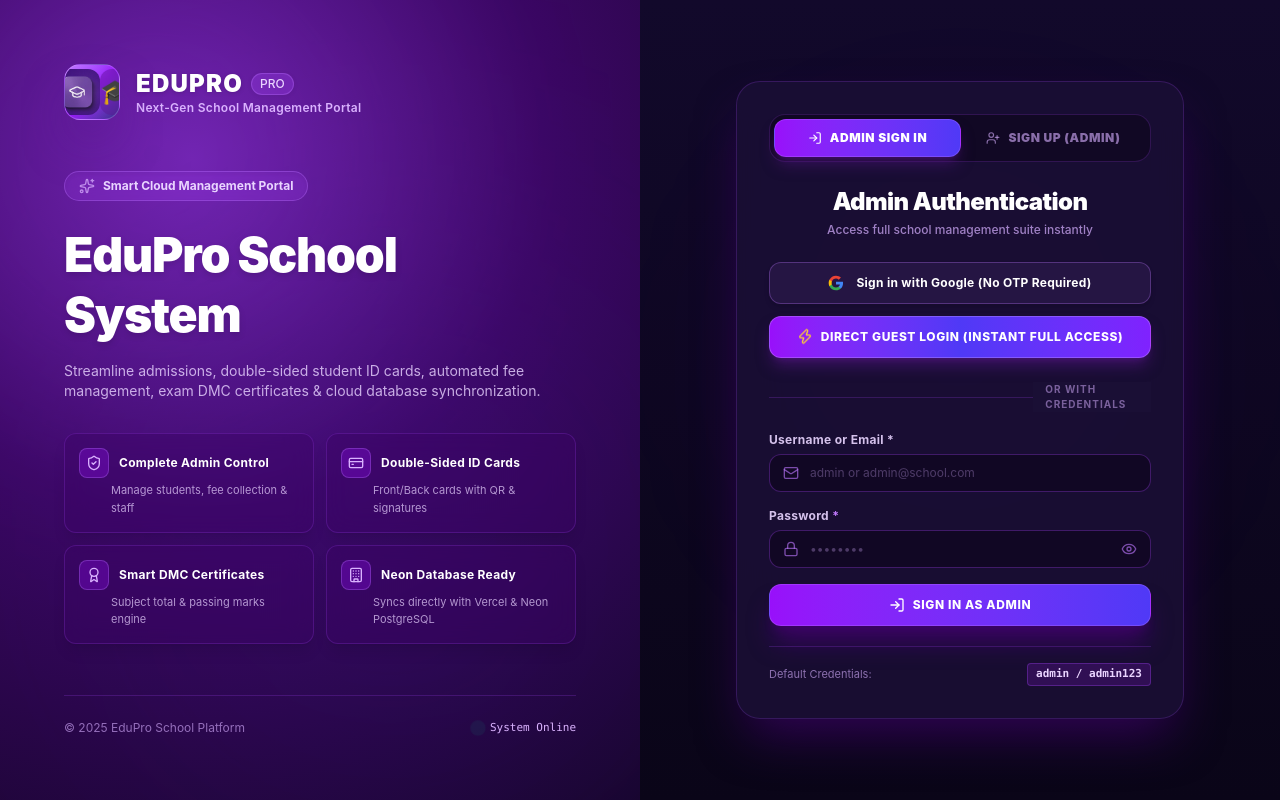
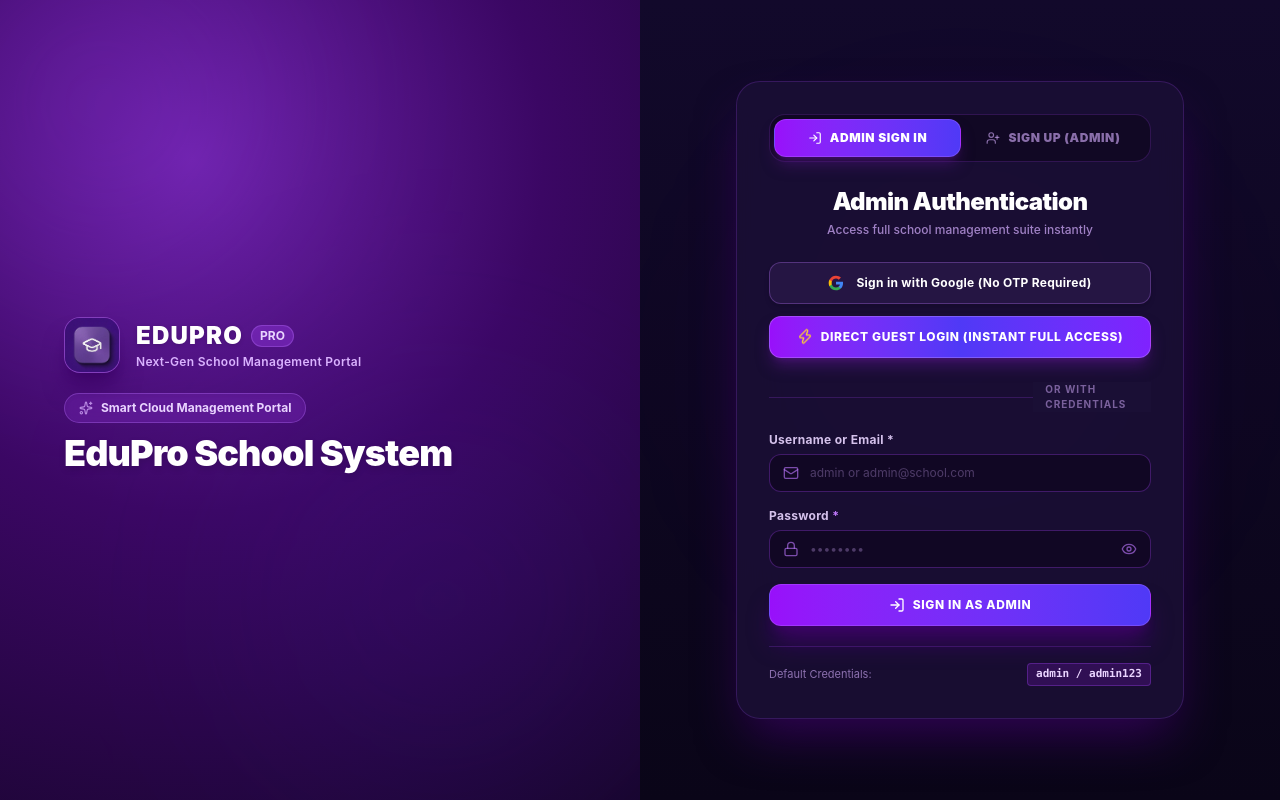
Before and after one commit to mahmoodkhanafd/Edu-pro-new-clone, a Next.js app: page /login in a window 1280 px wide. Built offline with nearby package versions, Linux system fonts and the light colour scheme.

Commit message:
Clean up login page: single public/Edupro_icon.jpg logo, remove extra paragraph & footer, ensure direct landing on login
Co-authored-by: arena-agent <297053741+arena-agent@users.noreply.github.com>

```diff
--- a/src/app/login/page.tsx
+++ b/src/app/login/page.tsx
@@ -10,16 +10,9 @@
   Eye,
   EyeOff,
   LogIn,
-  CheckCircle2,
   Zap,
   Sparkles,
-  ShieldCheck,
   UserPlus,
-  ArrowRight,
-  BookOpen,
-  Award,
-  CreditCard,
-  Building,
 } from 'lucide-react';
 
 export default function LoginPage() {
@@ -58,7 +51,7 @@
       });
       setGoogleLoading(false);
       router.push('/');
-    }, 500);
+    }, 400);
   };
 
   // Guest Direct Login
@@ -74,7 +67,7 @@
       });
       setGuestLoading(false);
       router.push('/');
-    }, 400);
+    }, 300);
   };
 
   // Standard Form Submit (Login / Sign Up)
@@ -122,106 +115,65 @@
           setLoading(false);
         }
       }
-    }, 500);
+    }, 400);
   };
 
   if (!mounted) return null;
 
   return (
     <div className="min-h-screen flex flex-col lg:flex-row bg-[#0f0c20] text-gray-100 font-sans selection:bg-purple-500 selection:text-white">
-      {/* Left Branding Panel with Royal Purple Metallic Sheen */}
+      {/* Left Branding Panel with Royal Purple Sheen */}
       <div
-        className="lg:w-1/2 relative overflow-hidden flex flex-col justify-between p-8 lg:p-16 text-white min-h-[350px] lg:min-h-screen"
+        className="lg:w-1/2 relative overflow-hidden flex flex-col justify-center p-6 lg:p-16 text-white min-h-[220px] lg:min-h-screen"
         style={{
           background: 'radial-gradient(circle at 30% 20%, #6b21a8 0%, #3b0764 45%, #18052e 100%)',
         }}
       >
         {/* Glow Lighting Overlays */}
         <div className="absolute inset-0 pointer-events-none opacity-40">
-          <div className="absolute -top-24 -left-24 w-[500px] h-[500px] rounded-full bg-purple-500/30 blur-[120px]" />
-          <div className="absolute bottom-0 right-0 w-[500px] h-[500px] rounded-full bg-indigo-600/20 blur-[140px]" />
+          <div className="absolute -top-24 -left-24 w-[400px] h-[400px] rounded-full bg-purple-500/30 blur-[100px]" />
+          <div className="absolute bottom-0 right-0 w-[400px] h-[400px] rounded-full bg-indigo-600/20 blur-[120px]" />
         </div>
 
-        {/* Top Header Logo */}
-        <div className="relative z-10 flex items-center gap-4">
-          {/* Squircle Metallic Icon matching reference image */}
-          <div className="relative w-14 h-14 rounded-2xl p-1 bg-gradient-to-br from-purple-400 via-purple-600 to-indigo-900 shadow-2xl shadow-purple-900/60 border border-purple-300/30 flex items-center justify-center overflow-hidden group">
-            <div className="absolute inset-0 bg-radial from-purple-400/30 to-transparent opacity-60" />
+        {/* Header Logo (Only the single clean public/Edupro_icon.jpg icon, no double icon / emoji) */}
+        <div className="relative z-10 flex items-center gap-4 mb-3">
+          <div className="w-14 h-14 rounded-2xl shadow-xl shadow-purple-950/80 overflow-hidden flex-shrink-0 border border-purple-400/40 bg-purple-900">
             <img
               src="/Edupro_icon.jpg"
-              alt="EduPro Icon"
-              className="w-full h-full object-cover rounded-xl shadow-inner group-hover:scale-105 transition-transform duration-300"
-              onError={(e) => {
-                // Fallback if image fails to render
-                e.currentTarget.style.display = 'none';
-              }}
+              alt="EduPro Logo"
+              className="w-full h-full object-cover"
             />
-            <div className="w-full h-full flex items-center justify-center rounded-xl bg-purple-900/40 backdrop-blur-xs">
-              <span className="text-2xl">🎓</span>
-            </div>
           </div>
 
           <div>
-            <h1 className="text-2xl font-black tracking-wider uppercase text-white drop-shadow-sm flex items-center gap-2">
-              EduPro <span className="text-xs px-2 py-0.5 rounded-full bg-purple-500/30 text-purple-200 border border-purple-400/30 tracking-normal font-medium">PRO</span>
-            </h1>
-            <p className="text-purple-300 text-xs font-semibold tracking-wide">Next-Gen School Management Portal</p>
+            <div className="flex items-center gap-2">
+              <h1 className="text-2xl font-black tracking-wider uppercase text-white drop-shadow-sm">
+                EDUPRO
+              </h1>
+              <span className="text-xs px-2 py-0.5 rounded-full bg-purple-500/30 text-purple-200 border border-purple-400/30 font-bold">
+                PRO
+              </span>
+            </div>
+            <p className="text-purple-300 text-xs font-semibold tracking-wide mt-0.5">
+              Next-Gen School Management Portal
+            </p>
           </div>
         </div>
 
-        {/* Hero Section */}
-        <div className="relative z-10 my-auto py-8">
-          <div className="inline-flex items-center gap-2 px-3.5 py-1.5 rounded-full bg-purple-500/20 text-purple-200 text-xs font-bold mb-6 border border-purple-400/30 backdrop-blur-md shadow-inner">
-            <Sparkles className="w-4 h-4 text-purple-300 animate-pulse" />
+        {/* Hero Tagline */}
+        <div className="relative z-10 my-2">
+          <div className="inline-flex items-center gap-2 px-3.5 py-1.5 rounded-full bg-purple-500/20 text-purple-200 text-xs font-bold border border-purple-400/30 backdrop-blur-md shadow-inner mb-2">
+            <Sparkles className="w-3.5 h-3.5 text-purple-300 animate-pulse" />
             <span>Smart Cloud Management Portal</span>
           </div>
 
-          <h2 className="text-3xl lg:text-5xl font-black tracking-tight leading-tight text-white mb-4 drop-shadow-md">
+          <h2 className="text-2xl lg:text-4xl font-black tracking-tight leading-tight text-white drop-shadow-md">
             {settings.schoolName || 'EduPro School System'}
           </h2>
 
-          {settings.schoolSlogan ? (
-            <p className="text-lg text-purple-200/90 italic font-light mb-8 max-w-lg">&ldquo;{settings.schoolSlogan}&rdquo;</p>
-          ) : (
-            <p className="text-sm text-purple-200/80 font-normal mb-8 max-w-lg">
-              Streamline admissions, double-sided student ID cards, automated fee management, exam DMC certificates & cloud database synchronization.
-            </p>
+          {settings.schoolSlogan && (
+            <p className="text-sm text-purple-200/90 italic font-light mt-1.5">&ldquo;{settings.schoolSlogan}&rdquo;</p>
           )}
-
-          {/* Feature Highlights Grid */}
-          <div className="hidden lg:grid grid-cols-2 gap-3 max-w-xl">
-            {[
-              { icon: ShieldCheck, title: 'Complete Admin Control', desc: 'Manage students, fee collection & staff' },
-              { icon: CreditCard, title: 'Double-Sided ID Cards', desc: 'Front/Back cards with QR & signatures' },
-              { icon: Award, title: 'Smart DMC Certificates', desc: 'Subject total & passing marks engine' },
-              { icon: Building, title: 'Neon Database Ready', desc: 'Syncs directly with Vercel & Neon PostgreSQL' },
-            ].map((feature, idx) => {
-              const IconComp = feature.icon;
-              return (
-                <div
-                  key={idx}
-                  className="p-3.5 rounded-xl bg-purple-950/40 border border-purple-500/20 backdrop-blur-md hover:border-purple-400/40 transition-all hover:bg-purple-900/30 shadow-lg"
-                >
-                  <div className="flex items-center gap-2.5 mb-1">
-                    <div className="p-1.5 rounded-lg bg-purple-600/30 text-purple-300 border border-purple-400/30">
-                      <IconComp className="w-4 h-4" />
-                    </div>
-                    <p className="font-bold text-xs text-white tracking-wide">{feature.title}</p>
-                  </div>
-                  <p className="text-[11px] text-purple-200/70 leading-relaxed pl-8">{feature.desc}</p>
-                </div>
-              );
-            })}
-          </div>
-        </div>
-
-        {/* Footer */}
-        <div className="relative z-10 pt-6 border-t border-purple-500/20 text-xs text-purple-300/60 flex items-center justify-between">
-          <p>© 2025 EduPro School Platform</p>
-          <div className="flex items-center gap-2 text-purple-300">
-            <span className="w-2 h-2 rounded-full bg-emerald-400 animate-ping" />
-            <span className="font-mono text-[11px]">System Online</span>
-          </div>
         </div>
       </div>
 
@@ -341,7 +293,7 @@
 
             {/* Error Message */}
             {error && (
-              <div className="mb-4 p-3 bg-red-950/60 border border-red-500/40 rounded-xl text-red-200 text-xs font-semibold flex items-center gap-2 animate-shake">
+              <div className="mb-4 p-3 bg-red-950/60 border border-red-500/40 rounded-xl text-red-200 text-xs font-semibold flex items-center gap-2">
                 <Lock className="w-4 h-4 text-red-400 flex-shrink-0" />
                 <span>{error}</span>
               </div>
--- a/src/app/page.tsx
+++ b/src/app/page.tsx
@@ -20,9 +20,11 @@
   Bell,
   FileText,
 } from 'lucide-react';
+import { useRouter } from 'next/navigation';
 import Link from 'next/link';
 
 export default function Dashboard() {
+  const router = useRouter();
   const {
     students,
     staff,
@@ -34,20 +36,22 @@
     classes,
     activeSession,
     getStudentDues,
+    currentUser,
   } = useStore();
   const [mounted, setMounted] = useState(false);
 
   useEffect(() => {
     setMounted(true);
-  }, []);
+    if (!currentUser) {
+      router.push('/login');
+    }
+  }, [currentUser, router]);
 
-  if (!mounted) {
+  if (!mounted || !currentUser) {
     return (
-      <Layout>
-        <div className="flex items-center justify-center min-h-[60vh]">
-          <div className="spinner"></div>
-        </div>
-      </Layout>
+      <div className="min-h-screen flex items-center justify-center bg-[#0f0c20]">
+        <div className="spinner border-purple-500"></div>
+      </div>
     );
   }
 
```
